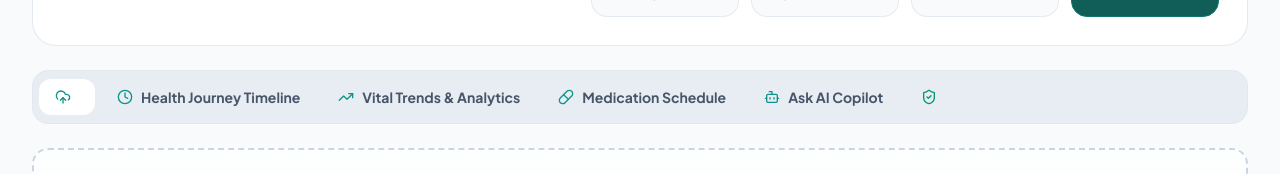
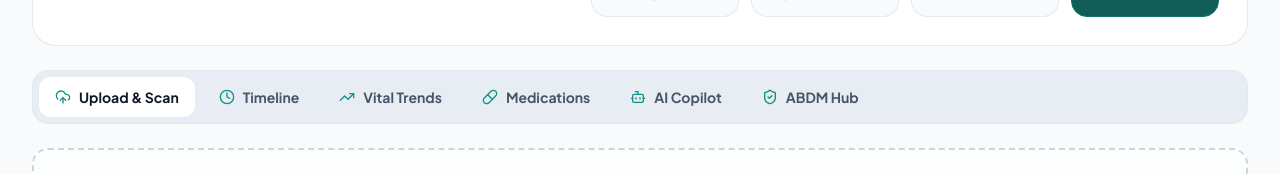
Before and after one commit to dat1aryan/team_bread, a Next.js app: page /dashboard in a window 1280 px wide. Shown: the part 309-483 px from the top of the page. Built offline with nearby package versions, Linux system fonts and the light colour scheme; no server answers.

Commit message:
fix(dashboard): crisp tab names including extreme ends and polished spacing

```diff
--- a/src/app/dashboard/page.tsx
+++ b/src/app/dashboard/page.tsx
@@ -460,17 +460,17 @@ function DashboardContent() {
         </section>
 
         {/* Workspace Tabs Navigation Bar */}
-        <nav className="flex items-center gap-1.5 p-1.5 bg-slate-200/70 rounded-2xl border border-slate-200 overflow-x-auto">
+        <nav className="flex items-center gap-2 p-1.5 bg-slate-200/70 rounded-2xl border border-slate-200 overflow-x-auto shadow-2xs">
           <button
             onClick={() => handleTabChange('upload')}
             className={`flex items-center gap-2 px-4 py-2.5 rounded-xl text-xs sm:text-sm font-bold transition-all whitespace-nowrap cursor-pointer ${
               activeTab === 'upload'
                 ? 'bg-white text-slate-900 shadow-2xs'
-                : 'text-slate-600 hover:text-slate-900'
+                : 'text-slate-600 hover:text-slate-900 hover:bg-slate-100/60'
             }`}
           >
-            <UploadCloud className="w-4 h-4 text-teal-600" />
-            <span>{t.tabScanUpload}</span>
+            <UploadCloud className="w-4 h-4 text-teal-600 shrink-0" />
+            <span>Upload & Scan</span>
           </button>
 
           <button
@@ -478,13 +478,13 @@ function DashboardContent() {
             className={`flex items-center gap-2 px-4 py-2.5 rounded-xl text-xs sm:text-sm font-bold transition-all whitespace-nowrap cursor-pointer ${
               activeTab === 'timeline'
                 ? 'bg-white text-slate-900 shadow-2xs'
-                : 'text-slate-600 hover:text-slate-900'
+                : 'text-slate-600 hover:text-slate-900 hover:bg-slate-100/60'
             }`}
           >
-            <Clock className="w-4 h-4 text-teal-600" />
-            <span>{t.tabTimeline}</span>
+            <Clock className="w-4 h-4 text-teal-600 shrink-0" />
+            <span>Timeline</span>
             {totalRecords > 0 && (
-              <span className="px-1.5 py-0.2 rounded-full text-[10px] bg-slate-100 font-semibold text-slate-600">
+              <span className="px-1.5 py-0.5 rounded-full text-[10px] bg-slate-100 font-semibold text-slate-600">
                 {totalRecords}
               </span>
             )}
@@ -495,11 +495,11 @@ function DashboardContent() {
             className={`flex items-center gap-2 px-4 py-2.5 rounded-xl text-xs sm:text-sm font-bold transition-all whitespace-nowrap cursor-pointer ${
               activeTab === 'trends'
                 ? 'bg-white text-slate-900 shadow-2xs'
-                : 'text-slate-600 hover:text-slate-900'
+                : 'text-slate-600 hover:text-slate-900 hover:bg-slate-100/60'
             }`}
           >
-            <TrendingUp className="w-4 h-4 text-teal-600" />
-            <span>{t.tabTrends}</span>
+            <TrendingUp className="w-4 h-4 text-teal-600 shrink-0" />
+            <span>Vital Trends</span>
           </button>
 
           <button
@@ -507,13 +507,13 @@ function DashboardContent() {
             className={`flex items-center gap-2 px-4 py-2.5 rounded-xl text-xs sm:text-sm font-bold transition-all whitespace-nowrap cursor-pointer ${
               activeTab === 'meds'
                 ? 'bg-white text-slate-900 shadow-2xs'
-                : 'text-slate-600 hover:text-slate-900'
+                : 'text-slate-600 hover:text-slate-900 hover:bg-slate-100/60'
             }`}
           >
-            <Pill className="w-4 h-4 text-teal-600" />
-            <span>{t.tabMeds}</span>
+            <Pill className="w-4 h-4 text-teal-600 shrink-0" />
+            <span>Medications</span>
             {activeMedCount > 0 && (
-              <span className="px-1.5 py-0.2 rounded-full text-[10px] bg-teal-100 font-semibold text-teal-800">
+              <span className="px-1.5 py-0.5 rounded-full text-[10px] bg-teal-100 font-semibold text-teal-800">
                 {activeMedCount}
               </span>
             )}
@@ -524,11 +524,11 @@ function DashboardContent() {
             className={`flex items-center gap-2 px-4 py-2.5 rounded-xl text-xs sm:text-sm font-bold transition-all whitespace-nowrap cursor-pointer ${
               activeTab === 'copilot'
                 ? 'bg-white text-slate-900 shadow-2xs'
-                : 'text-slate-600 hover:text-slate-900'
+                : 'text-slate-600 hover:text-slate-900 hover:bg-slate-100/60'
             }`}
           >
-            <Bot className="w-4 h-4 text-teal-600" />
-            <span>Ask AI Copilot</span>
+            <Bot className="w-4 h-4 text-teal-600 shrink-0" />
+            <span>AI Copilot</span>
           </button>
 
           <button
@@ -536,11 +536,11 @@ function DashboardContent() {
             className={`flex items-center gap-2 px-4 py-2.5 rounded-xl text-xs sm:text-sm font-bold transition-all whitespace-nowrap cursor-pointer ${
               activeTab === 'abdm'
                 ? 'bg-white text-slate-900 shadow-2xs'
-                : 'text-slate-600 hover:text-slate-900'
+                : 'text-slate-600 hover:text-slate-900 hover:bg-slate-100/60'
             }`}
           >
-            <ShieldCheck className="w-4 h-4 text-emerald-600" />
-            <span>{t.tabAbdmHub}</span>
+            <ShieldCheck className="w-4 h-4 text-emerald-600 shrink-0" />
+            <span>ABDM Hub</span>
           </button>
         </nav>
 
```
